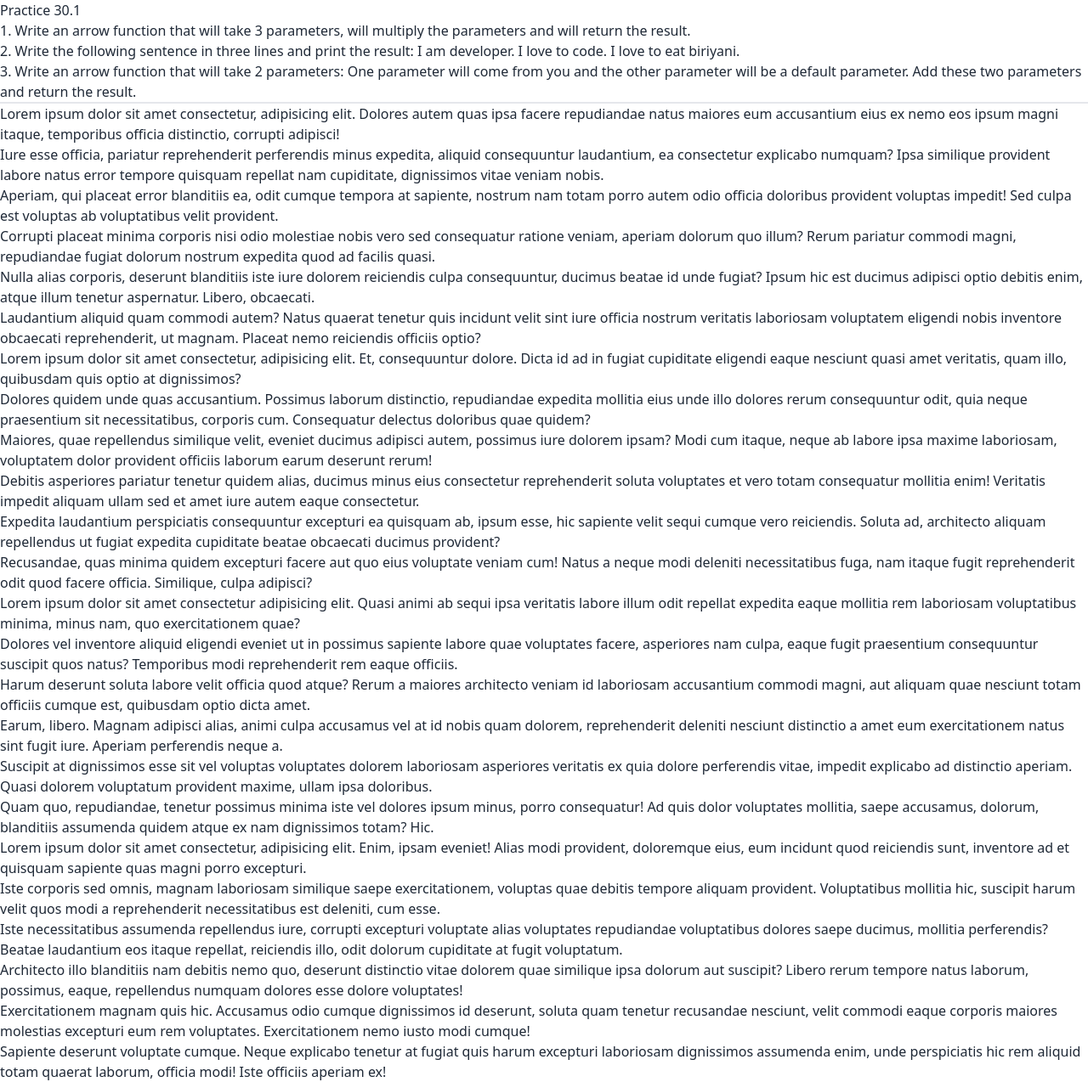
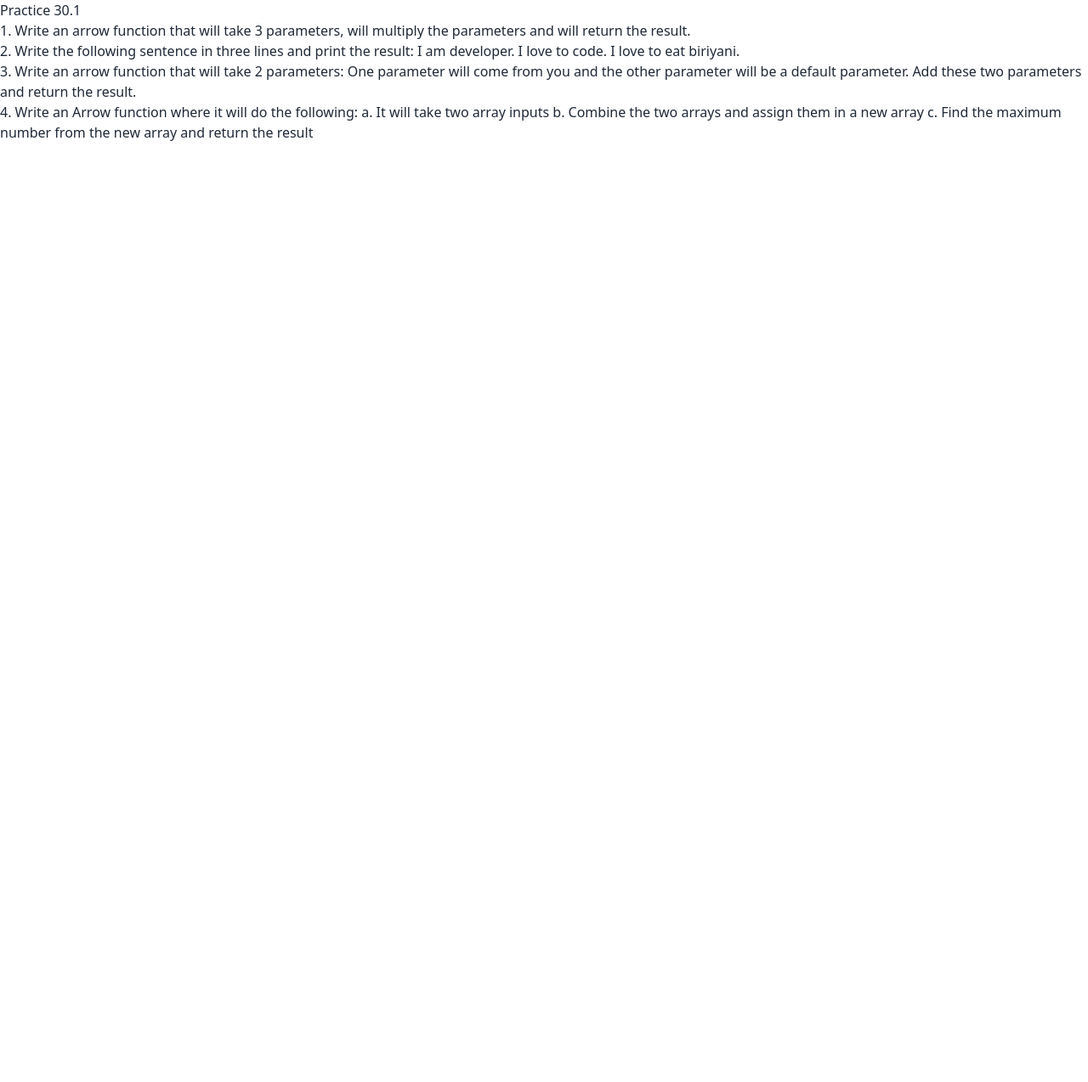
Before and after one commit to TajTanvir1/Intermediate-JS-API, a plain HTML site: page index.html in a window 1280 px wide. Shown: the whole page at 85% size. After the commit the page ends 800 px from the top, so only its background shows below. Drawn offline with nearby package versions, Linux system fonts and the light colour scheme.

Commit message:
Pr 4 add

```diff
--- a/index.html
+++ b/index.html
@@ -25,53 +25,14 @@
    <li>
       3. Write an arrow function that will  take 2 parameters: One parameter will  come  from  you and the other parameter will be a default parameter. Add these two  parameters and return the result.
    </li>
+   <li>
+      4. Write an Arrow function where it will  do the following:
+      a. It will take two array inputs
+      b. Combine the two arrays and assign them in a new array
+      c. Find the maximum number from the new array and return the result
+   </li>
 </ul>
 
-<hr><hr>
-
-<div>
-   <ul>
-      <li>Lorem ipsum dolor sit amet consectetur, adipisicing elit. Dolores autem quas ipsa facere repudiandae natus maiores eum accusantium eius ex nemo eos ipsum magni itaque, temporibus officia distinctio, corrupti adipisci!</li>
-      <li>Iure esse officia, pariatur reprehenderit perferendis minus expedita, aliquid consequuntur laudantium, ea consectetur explicabo numquam? Ipsa similique provident labore natus error tempore quisquam repellat nam cupiditate, dignissimos vitae veniam nobis.</li>
-      <li>Aperiam, qui placeat error blanditiis ea, odit cumque tempora at sapiente, nostrum nam totam porro autem odio officia doloribus provident voluptas impedit! Sed culpa est voluptas ab voluptatibus velit provident.</li>
-      <li>Corrupti placeat minima corporis nisi odio molestiae nobis vero sed consequatur ratione veniam, aperiam dolorum quo illum? Rerum pariatur commodi magni, repudiandae fugiat dolorum nostrum expedita quod ad facilis quasi.</li>
-      <li>Nulla alias corporis, deserunt blanditiis iste iure dolorem reiciendis culpa consequuntur, ducimus beatae id unde fugiat? Ipsum hic est ducimus adipisci optio debitis enim, atque illum tenetur aspernatur. Libero, obcaecati.</li>
-      <li>Laudantium aliquid quam commodi autem? Natus quaerat tenetur quis incidunt velit sint iure officia nostrum veritatis laboriosam voluptatem eligendi nobis inventore obcaecati reprehenderit, ut magnam. Placeat nemo reiciendis officiis optio?</li>
-   </ul>
-
-   <div>
-      <ul>
-         <li>Lorem ipsum dolor sit amet consectetur, adipisicing elit. Et, consequuntur dolore. Dicta id ad in fugiat cupiditate eligendi eaque nesciunt quasi amet veritatis, quam illo, quibusdam quis optio at dignissimos?</li>
-         <li>Dolores quidem unde quas accusantium. Possimus laborum distinctio, repudiandae expedita mollitia eius unde illo dolores rerum consequuntur odit, quia neque praesentium sit necessitatibus, corporis cum. Consequatur delectus doloribus quae quidem?</li>
-         <li>Maiores, quae repellendus similique velit, eveniet ducimus adipisci autem, possimus iure dolorem ipsam? Modi cum itaque, neque ab labore ipsa maxime laboriosam, voluptatem dolor provident officiis laborum earum deserunt rerum!</li>
-         <li>Debitis asperiores pariatur tenetur quidem alias, ducimus minus eius consectetur reprehenderit soluta voluptates et vero totam consequatur mollitia enim! Veritatis impedit aliquam ullam sed et amet iure autem eaque consectetur.</li>
-         <li>Expedita laudantium perspiciatis consequuntur excepturi ea quisquam ab, ipsum esse, hic sapiente velit sequi cumque vero reiciendis. Soluta ad, architecto aliquam repellendus ut fugiat expedita cupiditate beatae obcaecati ducimus provident?</li>
-         <li>Recusandae, quas minima quidem excepturi facere aut quo eius voluptate veniam cum! Natus a neque modi deleniti necessitatibus fuga, nam itaque fugit reprehenderit odit quod facere officia. Similique, culpa adipisci?</li>
-      </ul>
-
-      <div>
-         <ul>
-            <li>Lorem ipsum dolor sit amet consectetur adipisicing elit. Quasi animi ab sequi ipsa veritatis labore illum odit repellat expedita eaque mollitia rem laboriosam voluptatibus minima, minus nam, quo exercitationem quae?</li>
-            <li>Dolores vel inventore aliquid eligendi eveniet ut in possimus sapiente labore quae voluptates facere, asperiores nam culpa, eaque fugit praesentium consequuntur suscipit quos natus? Temporibus modi reprehenderit rem eaque officiis.</li>
-            <li>Harum deserunt soluta labore velit officia quod atque? Rerum a maiores architecto veniam id laboriosam accusantium commodi magni, aut aliquam quae nesciunt totam officiis cumque est, quibusdam optio dicta amet.</li>
-            <li>Earum, libero. Magnam adipisci alias, animi culpa accusamus vel at id nobis quam dolorem, reprehenderit deleniti nesciunt distinctio a amet eum exercitationem natus sint fugit iure. Aperiam perferendis neque a.</li>
-            <li>Suscipit at dignissimos esse sit vel voluptas voluptates dolorem laboriosam asperiores veritatis ex quia dolore perferendis vitae, impedit explicabo ad distinctio aperiam. Quasi dolorem voluptatum provident maxime, ullam ipsa doloribus.</li>
-            <li>Quam quo, repudiandae, tenetur possimus minima iste vel dolores ipsum minus, porro consequatur! Ad quis dolor voluptates mollitia, saepe accusamus, dolorum, blanditiis assumenda quidem atque ex nam dignissimos totam? Hic.</li>
-         </ul>
-      </div>
-   </div>
-</div>
-
-<div>
-   <ul>
-      <li>Lorem ipsum dolor sit amet consectetur, adipisicing elit. Enim, ipsam eveniet! Alias modi provident, doloremque eius, eum incidunt quod reiciendis sunt, inventore ad et quisquam sapiente quas magni porro excepturi.</li>
-      <li>Iste corporis sed omnis, magnam laboriosam similique saepe exercitationem, voluptas quae debitis tempore aliquam provident. Voluptatibus mollitia hic, suscipit harum velit quos modi a reprehenderit necessitatibus est deleniti, cum esse.</li>
-      <li>Iste necessitatibus assumenda repellendus iure, corrupti excepturi voluptate alias voluptates repudiandae voluptatibus dolores saepe ducimus, mollitia perferendis? Beatae laudantium eos itaque repellat, reiciendis illo, odit dolorum cupiditate at fugit voluptatum.</li>
-      <li>Architecto illo blanditiis nam debitis nemo quo, deserunt distinctio vitae dolorem quae similique ipsa dolorum aut suscipit? Libero rerum tempore natus laborum, possimus, eaque, repellendus numquam dolores esse dolore voluptates!</li>
-      <li>Exercitationem magnam quis hic. Accusamus odio cumque dignissimos id deserunt, soluta quam tenetur recusandae nesciunt, velit commodi eaque corporis maiores molestias excepturi eum rem voluptates. Exercitationem nemo iusto modi cumque!</li>
-      <li>Sapiente deserunt voluptate cumque. Neque explicabo tenetur at fugiat quis harum excepturi laboriosam dignissimos assumenda enim, unde perspiciatis hic rem aliquid totam quaerat laborum, officia modi! Iste officiis aperiam ex!</li>
-   </ul>
-</div>
 </body>
 
 </html>
```
